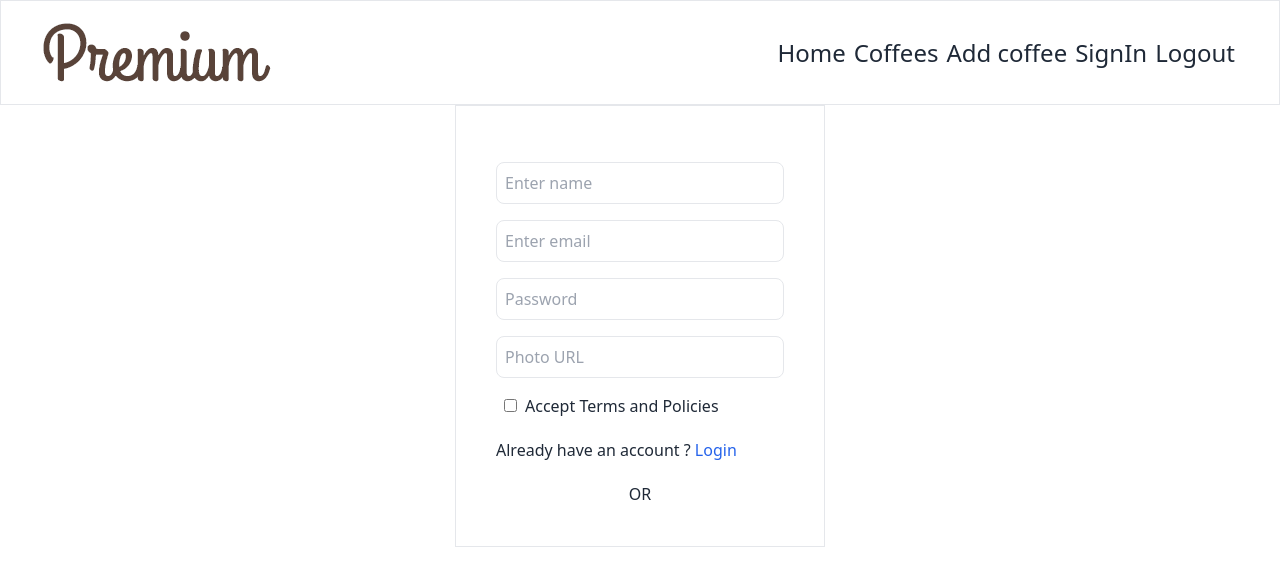
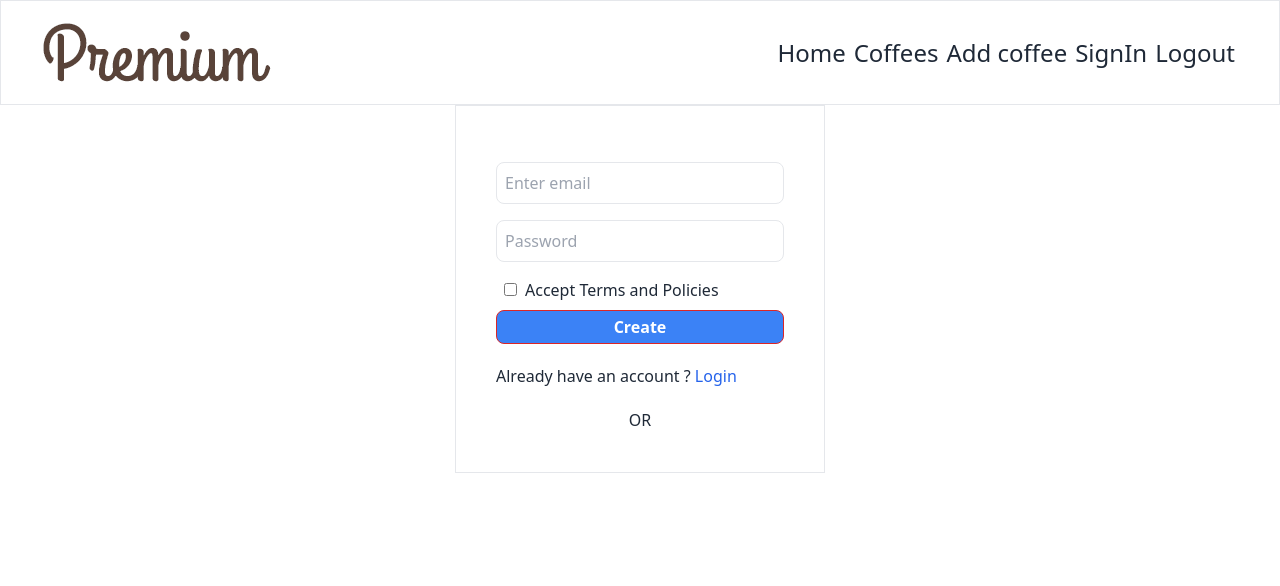
Before and after one commit to Hasib24/coffee-store-crud-client-00, a React (Vite) app: page /register in a window 1280 px wide. Shown: the top 586 px of the page. Built offline with nearby package versions, Linux system fonts and the light colour scheme.

Commit message:
setup creat user with email pass

```diff
--- a/src/components/Register.jsx
+++ b/src/components/Register.jsx
@@ -1,17 +1,39 @@
-import React from 'react';
+import React, { useContext, useState } from 'react';
 import { Link } from 'react-router-dom';
+import { AuthContext } from '../provider/AuthContextProvider';
 
 const Register = () => {
+    const {setUser, createUser} = useContext(AuthContext);
+    const [tarmsAndPolices, setTarmsAndPolices] = useState(null)
+
+    const handleTasmsPolicy=(event)=>{
+        setTarmsAndPolices(!tarmsAndPolices)
+    }
+    const handleSubmit =(e) =>{
+        e.preventDefault()
+        const form = e.target;
+
+        let email = form.email.value;
+        let password = form.password.value;
+
+
+
+        createUser(email, password)
+        .then(result =>{
+            setUser(result.user)
+        })
+        .catch(error => console.log(error.message))
+
+
+    }
     return (
         <div className='justify-center flex container mx-auto'>
 
-            <form className='p-10 border'>
-                <input className='block border rounded-lg my-4 p-2 w-72 outline-none' type="text" name="name" id="name" placeholder='Enter name' required />
+            <form className='p-10 border' onSubmit={(e)=>handleSubmit(e)}>
                 <input className='block border rounded-lg my-4 p-2 w-72 outline-none' type="email" name="email" id="email" placeholder='Enter email' required />
                 <input className='block border rounded-lg my-4 p-2 w-72 outline-none' type="password" name="password" id="password" placeholder='Password' required/>
-                <input className='block border rounded-lg my-4 p-2 w-72 outline-none' type="text" name="photoURL" id="photoURL" placeholder='Photo URL' />
                 <span className='block my-2 ml-2'><input className='mr-2' type="checkbox" name="checkbox" id="checkbox" onClick={(event)=>handleTasmsPolicy(event)} /><label htmlFor="checkbox">Accept Terms and Policies</label></span>
-                {/* <input className={!tarmsAndPolices ? `border border-red-600 rounded-lg w-72 py-1 bg-blue-500 hover:bg-white text-white hover:text-blue-500 font-semibold cursor-pointer duration-500` : `border border-blue-600 rounded-lg w-72 py-1 bg-blue-800 hover:bg-white text-white hover:text-blue-800 font-semibold cursor-pointer duration-500` } type="submit" value="Create" disabled={!tarmsAndPolices} /> */}
+                <input className={!tarmsAndPolices ? `border border-red-600 rounded-lg w-72 py-1 bg-blue-500 hover:bg-white text-white hover:text-blue-500 font-semibold cursor-pointer duration-500` : `border border-blue-600 rounded-lg w-72 py-1 bg-blue-800 hover:bg-white text-white hover:text-blue-800 font-semibold cursor-pointer duration-500` } type="submit" value="Create" disabled={!tarmsAndPolices} />
                 {/* <div>
                     <h1 className='text-red-400'>{inputError.length ? inputError : ''}</h1>
                     <h1 className='text-green-600'>{inputSucess.length ? inputSucess : '' }</h1>
--- a/src/provider/AuthContextProvider.jsx
+++ b/src/provider/AuthContextProvider.jsx
@@ -1,4 +1,4 @@
-import React, { createContext } from 'react';
+import React, { createContext, useState } from 'react';
 
 import { getAuth, createUserWithEmailAndPassword } from "firebase/auth";
 import { app } from '../../firebase.config';
@@ -8,9 +8,20 @@ export const AuthContext = createContext(null)
 
 
 const AuthContextProvider = ({children}) => {
+    const [user, setUser] = useState(null)
+
+    const createUser = (email, pass) =>{
+        return createUserWithEmailAndPassword(auth, email, pass)
+    }
+    const signInUser = (email, pass) =>{
+        return signInWithEmailAndPassword(auth, email, pass)
+    }
 
     const authInfo = {
-        user: "hasib"
+        user,
+        setUser,
+        createUser,
+        signInUser
 
     }
 
```
